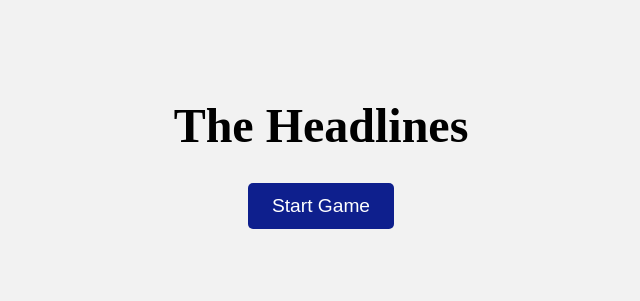
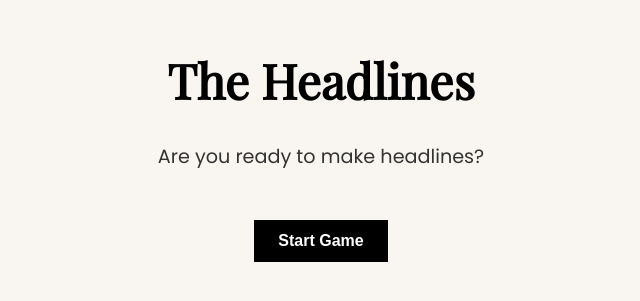
Before and after one commit to Kalmeshwar27/headlines, a plain HTML site: page start.html in a window 1280 px wide. Shown: the part 261-562 px from the top of the page, without its empty margins (319-959 px from the left). Drawn offline with nearby package versions, Linux system fonts and the light colour scheme.

Commit message:
updated code

```diff
--- a/start.html
+++ b/start.html
@@ -4,44 +4,76 @@
   <meta charset="UTF-8" />
   <meta name="viewport" content="width=device-width, initial-scale=1.0"/>
   <title>Start Game</title>
+  <link href="https://fonts.googleapis.com/css2?family=Playfair+Display&family=Poppins:wght@400;600&display=swap" rel="stylesheet">
   <style>
     body {
+      margin: 0;
+      background-color: #f9f6f1;
+      font-family: 'Poppins', sans-serif;
       display: flex;
       justify-content: center;
       align-items: center;
       height: 100vh;
-      background-color: #f2f2f2;
-      font-family: 'Playfair Display', serif;
-    }
-
-    .start-container {
+      flex-direction: column;
       text-align: center;
     }
 
-    .start-container h1 {
+    h1 {
+      font-family: 'Playfair Display', serif;
       font-size: 3rem;
-      margin-bottom: 30px;
+      margin-bottom: 10px;
+      opacity: 0;
+      animation: fadeIn 1.5s ease forwards;
     }
 
-    .start-container button {
+    p {
+      font-size: 1.2rem;
+      color: #333;
+      opacity: 0;
+      animation: fadeIn 2s ease forwards;
+      animation-delay: 0.5s;
+    }
+
+    button {
+      margin-top: 30px;
       padding: 12px 24px;
-      font-size: 1.2rem;
-      background-color: rgb(14, 31, 141);
-      color: white;
+      font-size: 1rem;
+      font-weight: bold;
+      background-color: #000;
+      color: #fff;
       border: none;
       cursor: pointer;
-      border-radius: 5px;
+      opacity: 0;
+      animation: slideUp 1s ease forwards;
+      animation-delay: 1.2s;
+      transition: transform 0.3s ease;
     }
 
-    .start-container button:hover {
-      background-color: #444;
+    button:hover {
+      transform: scale(1.05);
+    }
+
+    @keyframes fadeIn {
+      to {
+        opacity: 1;
+      }
+    }
+
+    @keyframes slideUp {
+      from {
+        transform: translateY(30px);
+        opacity: 0;
+      }
+      to {
+        transform: translateY(0);
+        opacity: 1;
+      }
     }
   </style>
 </head>
 <body>
-  <div class="start-container">
-    <h1>The Headlines</h1>
-    <button onclick="window.location.href='game.html'">Start Game</button>
-  </div>
+  <h1>The Headlines</h1>
+  <p>Are you ready to make headlines?</p>
+  <button onclick="window.location.href='game.html'">Start Game</button>
 </body>
 </html>
```
